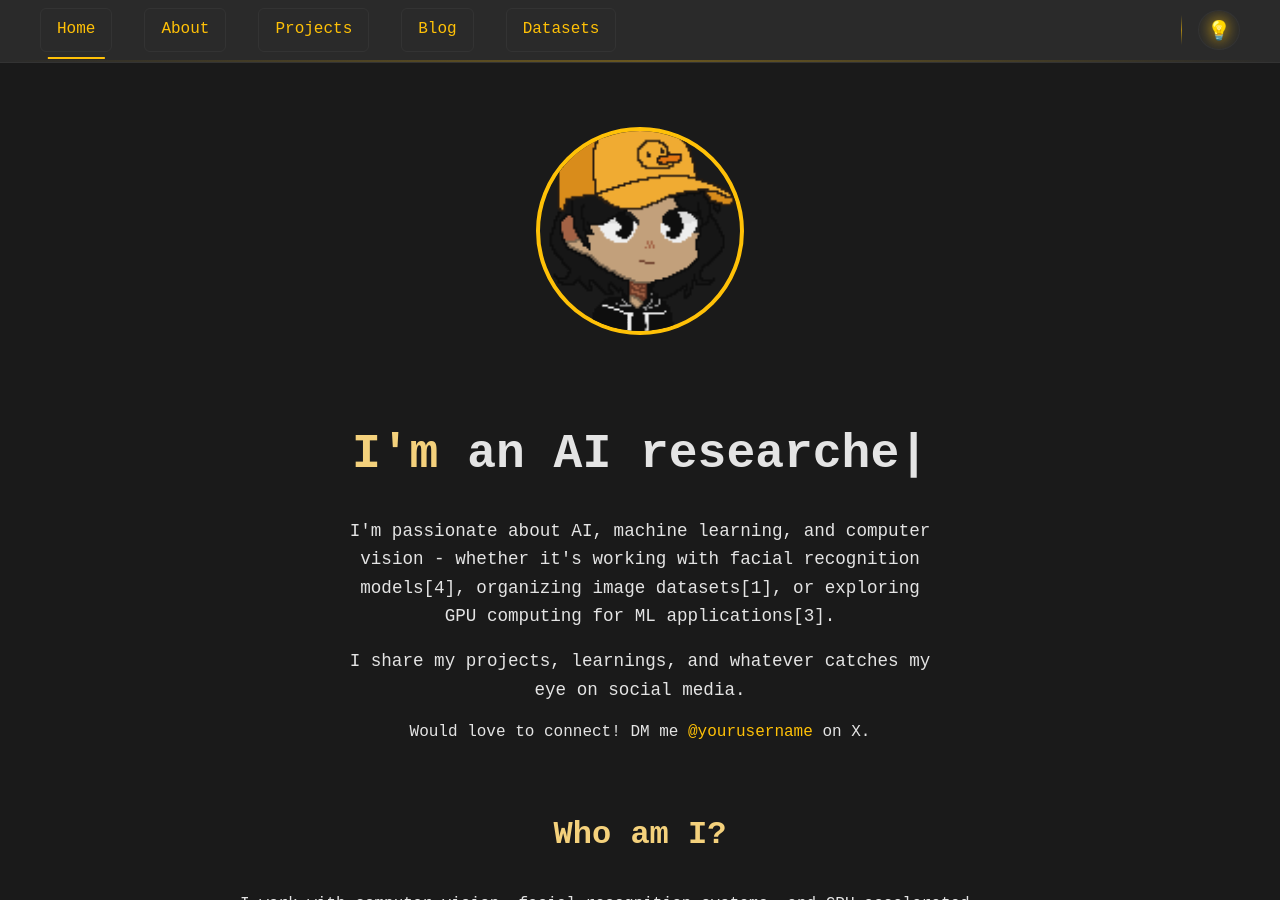
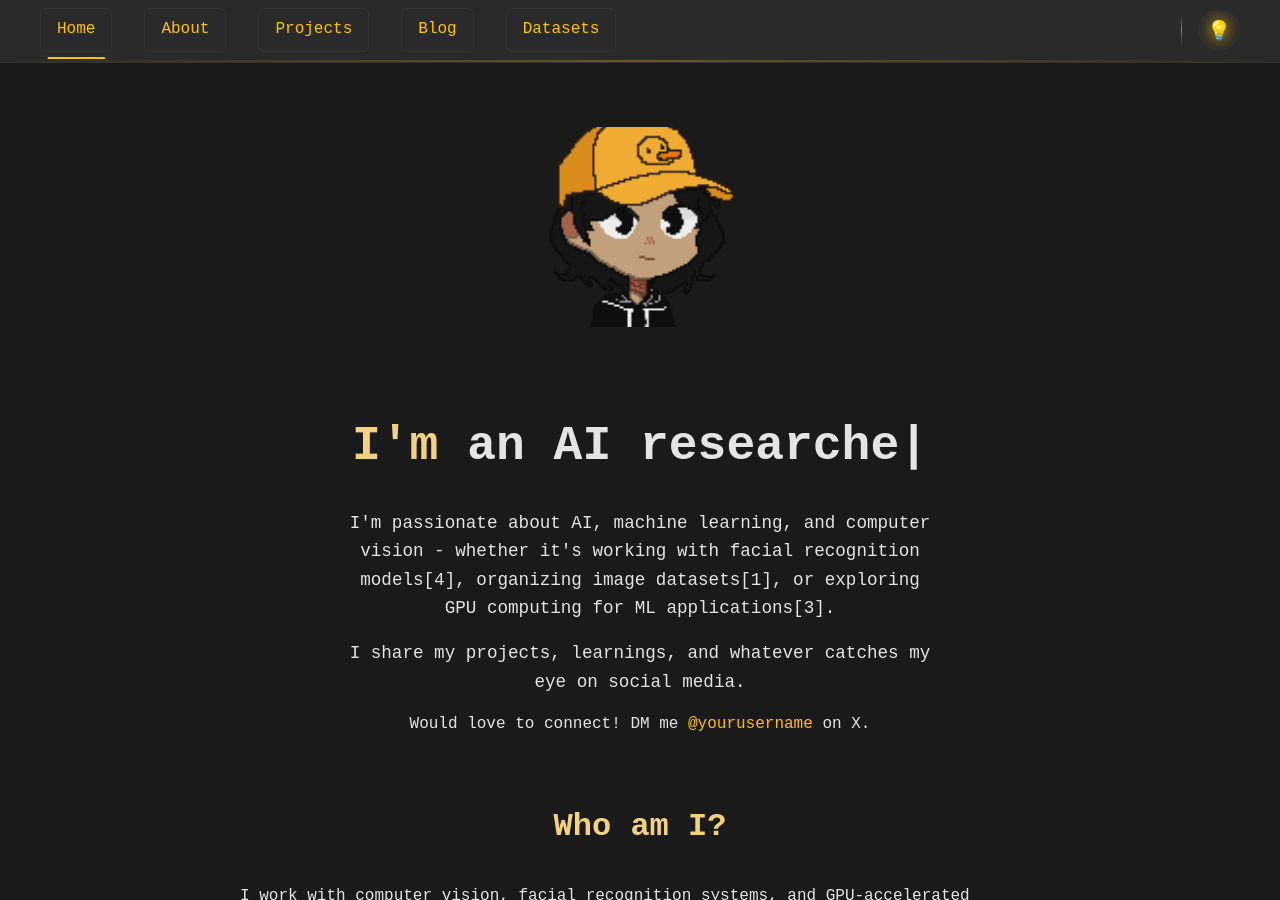
Before and after one commit to shrrynsh/site.github.io, a Jekyll site: the page built from index.md, in a window 1280 px wide and 900 px high. Built offline with Jekyll 4.4.1, drawn with Linux system fonts in a browser that asks for light colours.

Commit message:
Update home.css

```diff
--- a/assets/css/home.css
+++ b/assets/css/home.css
@@ -22,14 +22,16 @@ body {
   padding: 0 2rem;
 }
 
+
 #avatar {
   width: 200px;
   height: 200px;
-  border-radius: 50%;
-  border: 4px solid var(--accent);
   margin-bottom: 2rem;
   object-fit: cover;
+  border: none;                 /* Explicitly remove any border */
+  border-radius: 0;            /* Make it square/rectangular */
 }
+
 
 #hero h1 {
   font-size: 3rem;
@@ -291,13 +293,14 @@ a:hover {
   gap: 1rem;
 }
 
-.author-avatar {
-  width: 50px;
-  height: 50px;
-  border-radius: 50%;
-  border: 2px solid var(--accent, #ffc107);
+.author-avatar, .post-avatar {
+  width: 60px;
+  height: 60px;
+  border-radius: 0;            /* Remove circular shape */
+  border: none;                /* Remove border */
   object-fit: cover;
 }
+
 
 .author-details {
   display: flex;
```
